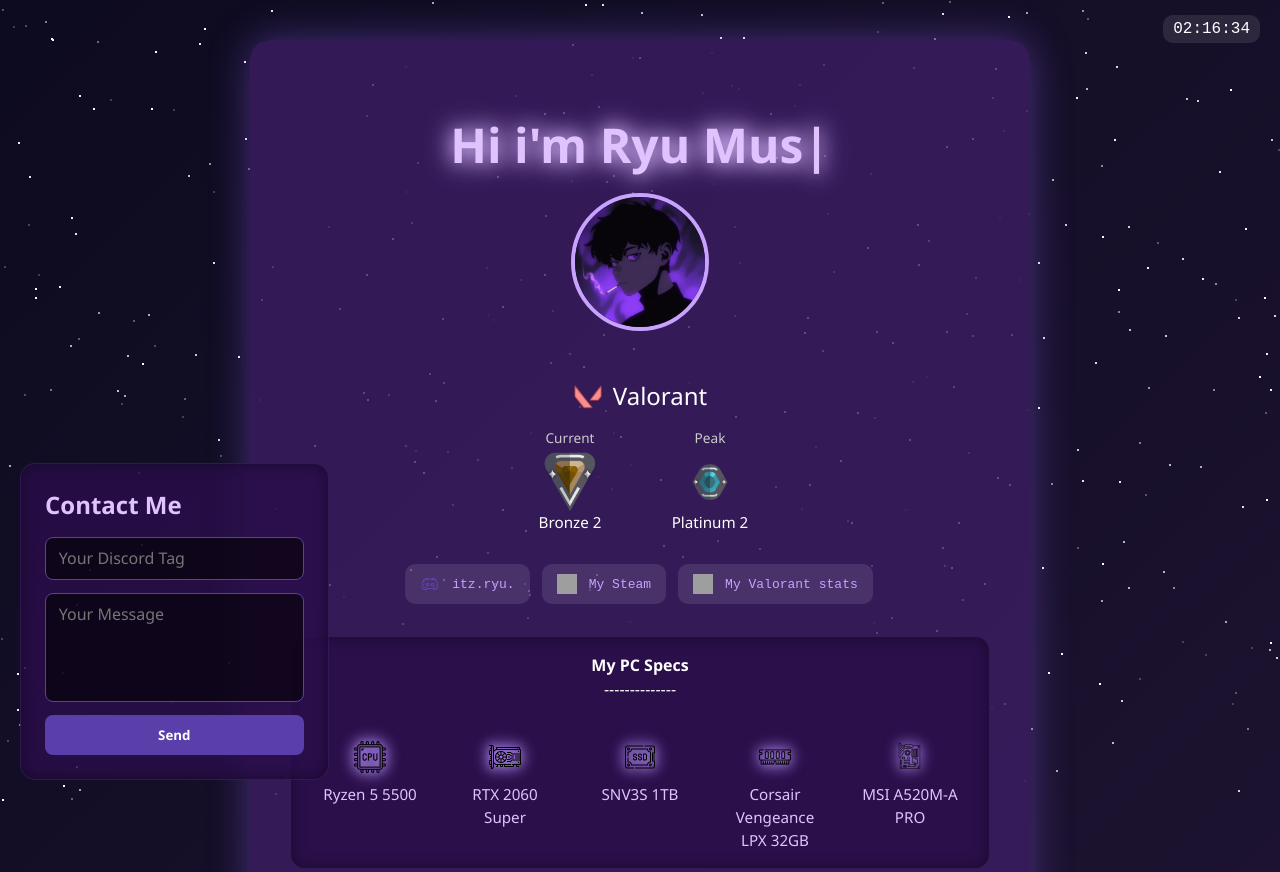
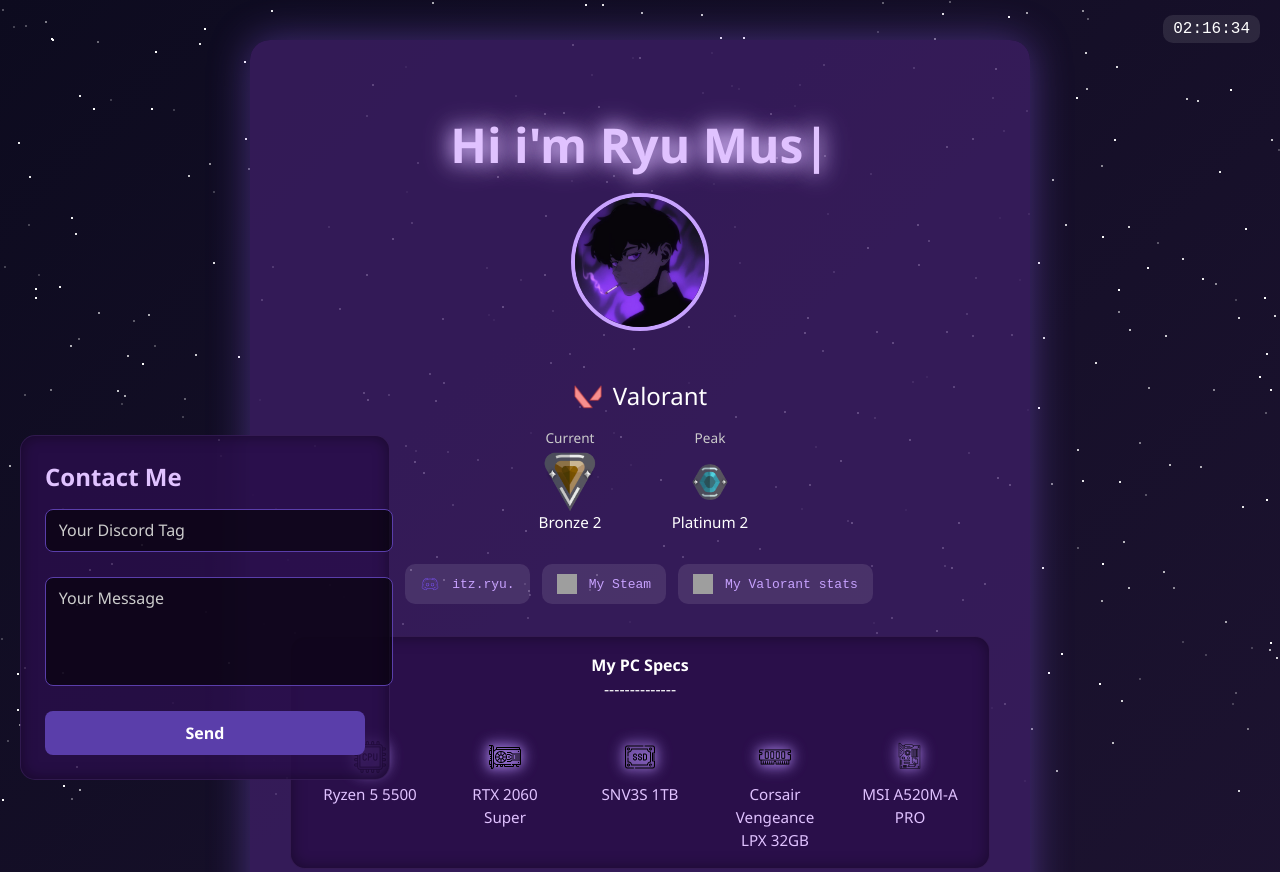
Before and after one commit to Itz-Ryuu/about-me, a plain HTML site: page index.html in a window 1280 px wide. Shown: the top 872 px of the page. Drawn offline with nearby package versions, Linux system fonts and the light colour scheme; grey boxes are pictures that could not be loaded; animation ran at ten frames a second.

Commit message:
Update styles.css

```diff
--- a/styles.css
+++ b/styles.css
@@ -355,3 +355,52 @@ a.copy-box {
   transition: 0.3s;
  }
 }
+#contact {
+  position: fixed;
+  bottom: 20px;
+  left: 20px;
+  background: rgba(42, 15, 74, 0.85); /* dark purple transparent */
+  color: white;
+  padding: 20px;
+  border-radius: 15px;
+  width: 320px;
+  box-shadow: inset 0 0 15px rgba(0, 0, 0, 0.4);
+  font-family: 'Segoe UI', sans-serif;
+}
+#contact h2 {
+  margin-top: 0;
+  margin-bottom: 15px;
+  font-weight: 700;
+}
+#contact-form input,
+#contact-form textarea {
+  width: 100%;
+  background: rgba(0, 0, 0, 0.3);
+  border: none;
+  border-radius: 8px;
+  padding: 10px;
+  margin-bottom: 12px;
+  color: white;
+  font-size: 1rem;
+  font-family: monospace;
+  outline: none;
+  resize: vertical;
+}
+#contact-form input::placeholder,
+#contact-form textarea::placeholder {
+  color: #ccc;
+}
+#contact-form button {
+  background: #6a4fcf;
+  border: none;
+  color: white;
+  padding: 10px 20px;
+  border-radius: 10px;
+  cursor: pointer;
+  font-weight: 600;
+  font-size: 1rem;
+  transition: background 0.3s ease;
+}
+#contact-form button:hover {
+  background: #7e63ff;
+}
```
